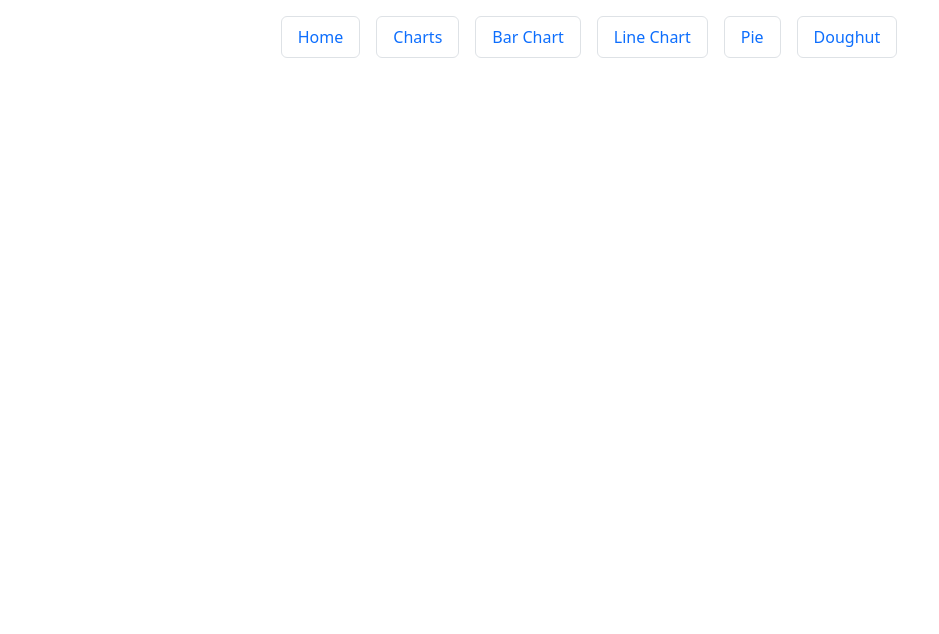
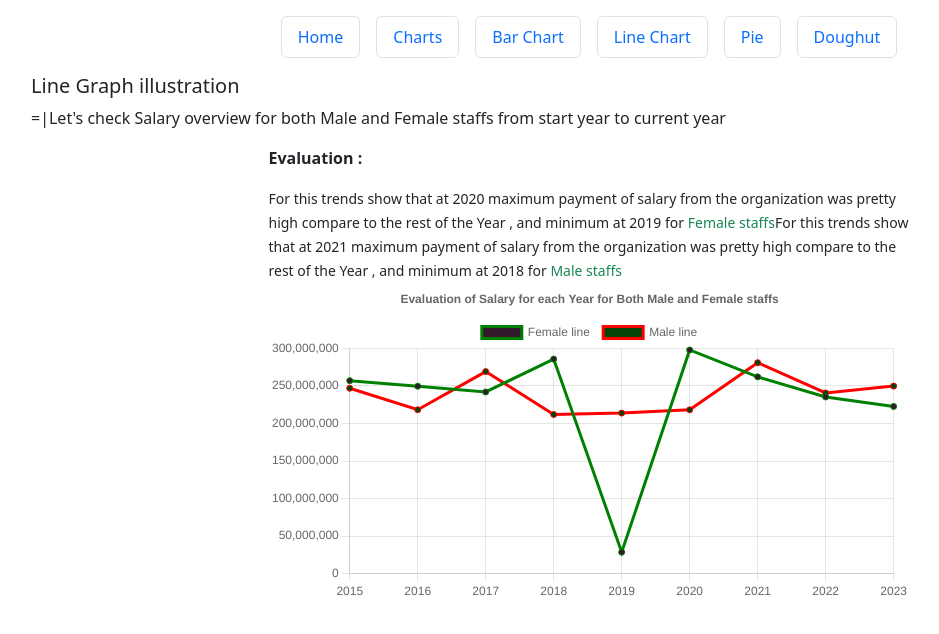
Before and after one commit to mrwilbroad/react-data-visualizaion, a React (Create React App) app: page /react-data-visualizaion/line-chart in a window 1280 px wide. Shown: the top 634 px of the page, without its empty margins (51-990 px from the left). Built offline with nearby package versions, Linux system fonts and the light colour scheme.

Commit message:
Line graphs

```diff
--- a/src/App.tsx
+++ b/src/App.tsx
@@ -2,22 +2,32 @@ import React from "react";
 import "./App.css";
 import Navigation from "./Components/Navigation";
 import { Routes, Route } from "react-router-dom";
-import HomeComponent from "./Pages/HomeComponent";
 import BarChartGraph from "./Graphs/BarChartGraph";
 import AGraphsVisulization from "./Graphs/AGraphsVisulization";
 import FirstChart from "./Components/FirstChart";
+import LineGraph from "./Graphs/LineGraph";
 
 function App() {
   return (
     <section className="container">
       <Navigation />
       <Routes>
+        <Route path="/" Component={AGraphsVisulization} />
 
-        <Route path="/" Component={AGraphsVisulization}/>
+        <Route
+          path="/react-data-visualizaion"
+          Component={AGraphsVisulization}
+        />
+        <Route path="/react-data-visualizaion/chart" Component={FirstChart} />
+        <Route
+          path="/react-data-visualizaion/bar-chart"
+          Component={BarChartGraph}
+        />
 
-        <Route path="/react-data-visualizaion" Component={AGraphsVisulization}/>
-        <Route path="/react-data-visualizaion/chart" Component={FirstChart}/>
-        <Route path="/react-data-visualizaion/bar-chart" Component={BarChartGraph} />
+        <Route
+          path="/react-data-visualizaion/line-chart"
+          Component={LineGraph}
+        />
       </Routes>
     </section>
   );
--- a/src/Components/Navigation.tsx
+++ b/src/Components/Navigation.tsx
@@ -5,7 +5,7 @@ const Navigation = () => {
   const graphs = [
     {
       name: "Home",
-      link: "/",
+      link: "/react-data-visualizaion",
     },
     {
         name: "Charts",
@@ -17,7 +17,7 @@ const Navigation = () => {
     },
     {
       name: "Line Chart",
-      link: "/react-data-visualizaion/bar-chart",
+      link: "/react-data-visualizaion/line-chart",
     },
     {
       name: "Pie",
--- /dev/null
+++ b/src/Components/common_data/YearLabel.tsx
@@ -0,0 +1,7 @@
+import staffsDataset from "../../Data/datasets.json";
+import type { staffstype } from "../../types/staffs";
+
+const staffsAvailable: staffstype[] = staffsDataset;
+const YearOfStaffs = new Set(staffsAvailable.map((e) => e.year));
+
+export const YearLabel = [...YearOfStaffs].sort();
--- a/src/Graphs/BarChartGraph.tsx
+++ b/src/Graphs/BarChartGraph.tsx
@@ -1,5 +1,5 @@
 import { useEffect, useMemo } from "react";
-import type { staffstype } from "../types/staffs";
+import { YearLabel } from "../Components/common_data/YearLabel";
 
 import { Bar } from "react-chartjs-2";
 import {
@@ -15,13 +15,7 @@ import {
 } from "chart.js";
 import staffsDataset from "../Data/datasets.json";
 
-
-const staffsAvailable: staffstype[] = staffsDataset;
-const YearOfStaffs = new Set(staffsAvailable.map((e) => e.year));
-const YearLabel = [...YearOfStaffs].sort();
-
 const BarChartGraph = () => {
-  const labels = [...YearOfStaffs].sort(); //total=6;
   ChartJS.register(
     CategoryScale,
     LinearScale,
@@ -33,17 +27,16 @@ const BarChartGraph = () => {
     BarElement
   );
 
-  const ageDistributionByYear : {} = useMemo(()=> {
+  const ageDistributionByYear: {} = useMemo(() => {
     let agDist = {};
     YearLabel.forEach((yr) => {
-        const staffsInYear = staffsDataset.filter((staff) => staff.year === yr);
-        agDist= staffsInYear.map((staff) => staff.age);
-      });
-      return agDist;
-  },[])
+      const staffsInYear = staffsDataset.filter((staff) => staff.year === yr);
+      agDist = staffsInYear.map((staff) => staff.age);
+    });
+    return agDist;
+  }, []);
 
-
-  useEffect(() => {}, [labels,ageDistributionByYear]);
+  useEffect(() => {}, [YearLabel, ageDistributionByYear]);
   return (
     <div>
       <h5>Bar Graph</h5>
@@ -59,15 +52,14 @@ const BarChartGraph = () => {
                 },
                 title: {
                   display: true,
-                  text: `Population of Female and Male Since ${labels[0]}`,
+                  text: `Population of Female and Male Since ${YearLabel[0]}`,
                   color: `rbg(100,100,12)`,
                 },
-
               },
             }}
             height={"170px"}
             data={{
-              labels,
+              labels: YearLabel,
               datasets: [
                 {
                   label: "Female",
@@ -106,7 +98,7 @@ const BarChartGraph = () => {
             }}
             height={"170px"}
             data={{
-              labels,
+              labels: YearLabel,
               datasets: [
                 {
                   label: "Female",
--- /dev/null
+++ b/src/Graphs/LineGraph.tsx
@@ -0,0 +1,102 @@
+import React, { useEffect, useMemo } from "react";
+import { Line as LineG } from "react-chartjs-2";
+import {
+  Chart as ChartJS,
+  Tooltip,
+  CategoryScale,
+  LineElement,
+  Title,
+  PointElement,
+  LinearScale,
+  Legend,
+} from "chart.js";
+import staffsData from "../Data/datasets.json";
+import { YearLabel } from "../Components/common_data/YearLabel";
+
+const LineGraph = () => {
+  ChartJS.register(
+    LineElement,
+    CategoryScale,
+    Tooltip,
+    Title,
+    PointElement,
+    LinearScale,
+    Legend
+  );
+  const FemaleSalary: Number[] = useMemo(() => {
+    let FemaleStafs = staffsData.filter((staff) => staff.gender === "female");
+    let SalaryDistr = FemaleStafs.map((sta) => sta.salary).map((salary) =>
+      parseFloat(salary)
+    );
+    return SalaryDistr;
+  }, [staffsData]);
+
+  const MaleSalary: Number[] = useMemo(() => {
+    let FemaleStafs = staffsData.filter((staff) => staff.gender === "male");
+    let SalaryDistr = FemaleStafs.map((sta) => sta.salary).map((salary) =>
+      parseFloat(salary)
+    );
+    return SalaryDistr;
+  }, [staffsData]);
+
+  useEffect(() => {}, [staffsData]);
+
+  return (
+    <div>
+      <h5>Line Graph illustration</h5>
+
+      <p>
+        =|Let's check Salary overview for both Male and Female staffs from start
+        year to current year
+      </p>
+      <section className="row justify-content-around">
+        <section className="col-lg-7">
+            <section>
+                <p><strong>Evaluation : </strong></p>
+                <small>
+                For this trends show that at 2020 maximum payment of salary from the organization was pretty high compare to the rest of the Year , and minimum at 2019 for <span className="text-success"> Female staffs</span>
+                </small>
+
+                <small>
+                For this trends show that at 2021 maximum payment of salary from the organization was pretty high compare to the rest of the Year , and minimum at 2018 for <span className="text-success"> Male staffs</span>
+                </small>
+            </section>
+          <LineG
+            options={{
+              responsive: true,
+              plugins: {
+                title: {
+                  display: true,
+                  text: "Evaluation of Salary for each Year for Both Male and Female staffs",
+                },
+              },
+            }}
+            data={{
+              labels: YearLabel,
+              datasets: [
+                {
+                  label: "Female line ",
+                  backgroundColor: `rgb(${Math.random() * 123},${
+                    Math.random() * 184
+                  },${Math.random() * 199})`,
+                  borderColor: "green",
+                  data: FemaleSalary,
+                },
+                {
+                  label: "Male line",
+                  backgroundColor: `rgb(${Math.random() * 23},${
+                    Math.random() * 234
+                  },${Math.random() * 79})`,
+                  borderColor: "red",
+                  data: MaleSalary,
+                },
+              ],
+            }}
+          />
+        </section>
+      </section>
+    </div>
+  );
+};
+
+export default LineGraph;
```
Also changed, not shown: src/Data/datasets.json.
